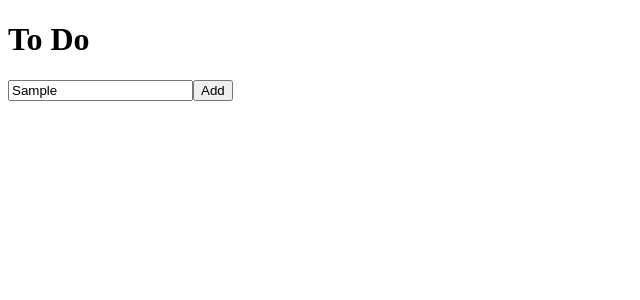
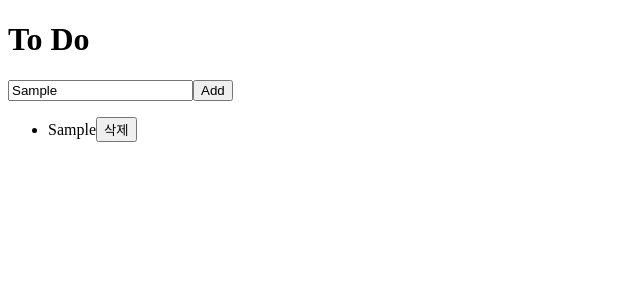
Before and after one commit to MzHong00/redux-toolkit-practice, a React (Create React App) app: page / in a window 1280 px wide. Both pictures are taken after typing "Sample" into the empty fields and a click on the button "Add". Shown: the top 300 px of the page, without its empty margins (0-640 px from the left). Built offline with nearby package versions, Linux system fonts and the light colour scheme.

Commit message:
react-redux finished

```diff
--- /dev/null
+++ b/src/components/ToDo.js
@@ -0,0 +1,23 @@
+import { connect } from "react-redux";
+import { actionCreators } from "../store";
+
+function ToDo({ text, deleteToDo}) {
+
+    return (
+        <li>
+            {text}
+            <button onClick={deleteToDo}>삭제</button>
+        </li>
+    )
+}
+
+function mapDispatchToProps(dispatch, ownProps) {
+
+    return {
+        deleteToDo: () => {
+            dispatch(actionCreators.deleteToDo(ownProps.id));
+        }
+    }
+}
+
+export default connect(null, mapDispatchToProps)(ToDo);
--- a/src/routes/Home.js
+++ b/src/routes/Home.js
@@ -1,7 +1,10 @@
 import { React, useState } from "react";
-import { Outlet } from "react-router-dom";
+import { connect } from "react-redux";
+import { actionCreators } from "../store";
 
-function Home() {
+import ToDo from "../components/ToDo"
+
+function Home({ state, addToDo, deleteToDo }) {
     const [text, setText] = useState("");
 
     function onChange(e) {
@@ -10,8 +13,9 @@ function Home() {
 
     function onSubmit(e) {
         e.preventDefault();
-        console.log(text);
+        addToDo(text);
     }
+
     return (
         <>
             <h1>To Do</h1>
@@ -19,10 +23,28 @@ function Home() {
                 <input type="text" value={text} onChange={onChange}></input>
                 <button>Add</button>
             </form>
-            <ul></ul>
-            <Outlet></Outlet>
+            <ul>
+                {state.map((toDo) =>
+                    <ToDo key={toDo.id} {...toDo}></ToDo>
+                )}
+            </ul>
         </>
     )
 }
 
-export default Home;
+function mapStateToProps(state, ownProps) {
+    return {
+        state: state
+    }
+}
+
+function mapDispatchToProps(dispatch, ownProps) {
+
+    return {
+        addToDo: (text) => {
+            dispatch(actionCreators.addToDo(text));
+        },
+    }
+}
+
+export default connect(mapStateToProps, mapDispatchToProps)(Home);
--- a/src/routes/root.js
+++ b/src/routes/root.js
@@ -1,7 +1,4 @@
-import {
-    createBrowserRouter,
-    RouterProvider,
-} from "react-router-dom";
+import { createBrowserRouter } from "react-router-dom";
 import Home from "./Home";
 import Detail from "./Detail";
 
--- a/src/store.js
+++ b/src/store.js
@@ -4,23 +4,23 @@ const ADD = "ADD";
 const DELETE = "DELETE";
 
 const addToDo = (text) => {
-    return{
+    return {
         type: ADD,
-        text
+        text: text
     }
 }
 const deleteToDo = (id) => {
-    return{
+    return {
         type: DELETE,
-        id
+        id: id
     }
 }
-const reudcer = (state =[], action) => {
-    switch(action.type) {
+const reudcer = (state = [], action) => {
+    switch (action.type) {
         case ADD:
-            return [{text: action.text, id: Date.now()}, ...state];
+            return [{ text: action.text, id: Date.now() }, ...state];
         case DELETE:
-            return state.filter(toDo => toDo !== action.id);
+            return state.filter(toDo => toDo.id !== action.id);
         default:
             return state;
     }
@@ -28,4 +28,8 @@ const reudcer = (state =[], action) => {
 
 const store = createStore(reudcer);
 
+export const actionCreators = {
+    addToDo, deleteToDo
+};
+
 export default store;
```
